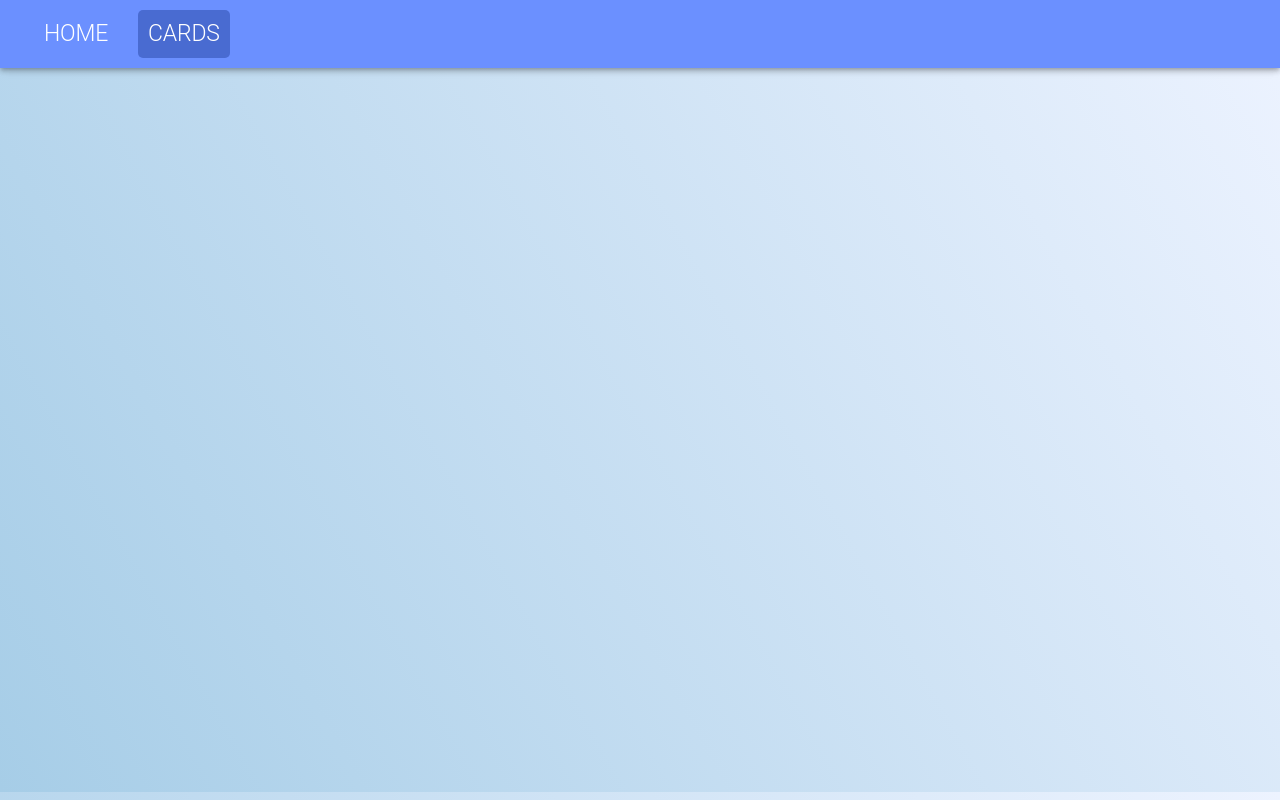
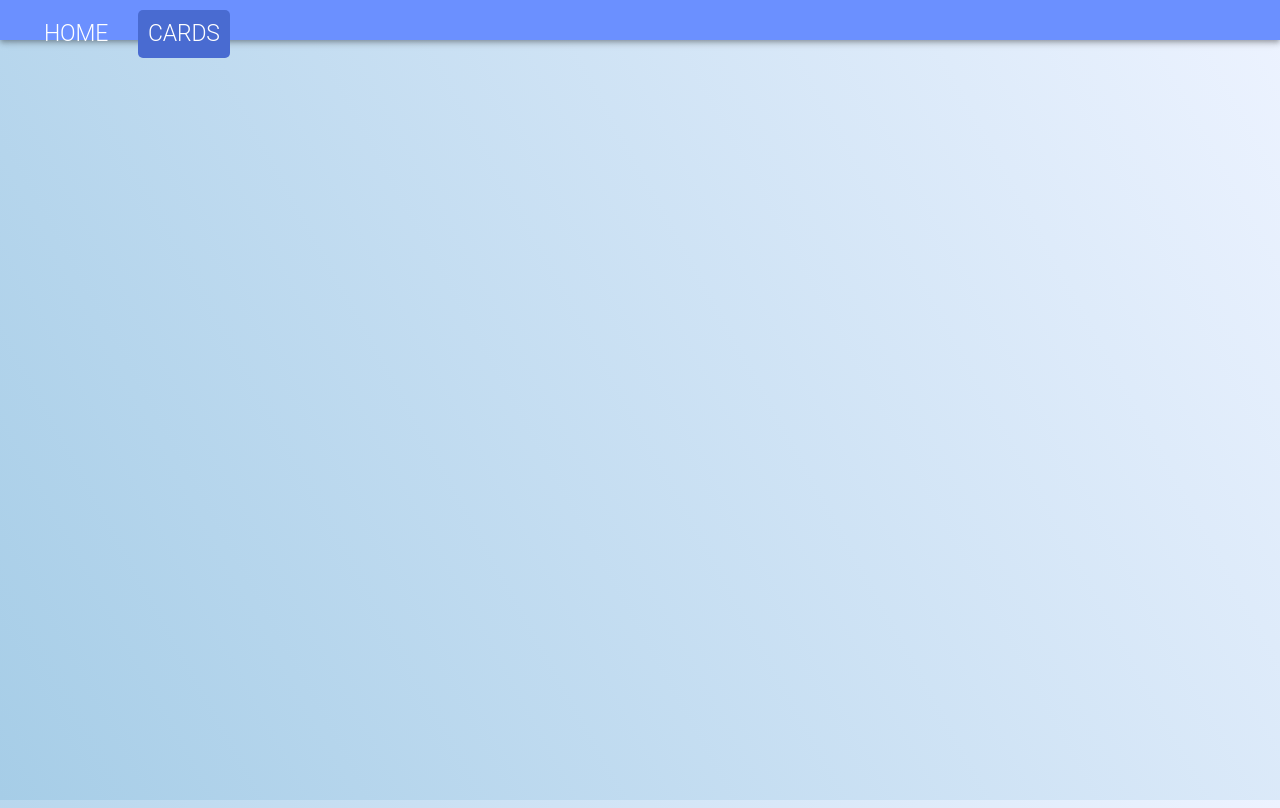
Before and after one commit to Rimpy99/todo-mui-react, a React (Create React App) app: page /cards in a window 1280 px wide. Built offline with nearby package versions, Linux system fonts and the light colour scheme.

Commit message:
removeCard btn added

```diff
--- a/src/components/Cards.tsx
+++ b/src/components/Cards.tsx
@@ -1,33 +1,57 @@
-import { Box } from '@mui/material';
+import { useEffect } from 'react';
+
+import { Box, Paper } from '@mui/material';
 import Masonry from '@mui/lab/Masonry';
+import { styled } from '@mui/system';
 
-import { useAppSelector } from '../app/hooks';
+import { useAppSelector, useAppDispatch } from '../app/hooks';
+import { removeCard }  from '../features/cardsSlice';
 // import { useSelector } from 'react-redux';
 // import { RootState } from '../app/store';
 
+const BoxCustomized = styled(Box)({
+    minHeight: '95vh',
+    display: 'flex',
+    justifyContent: 'center',
+    paddingTop: '50px',
+})
+
+const MasonryCustomized = styled(Masonry)({
+    width: '70%',
+})
+
+const CardCustomized = styled(Paper)({
+    width: '250px',
+    backgroundColor: 'red',
+})
+
 const Card: React.FC = () => {
+
+    const dispatch = useAppDispatch();
 
     const cards = useAppSelector((state) => state.cards);
 
-    console.log(cards.length)
+    useEffect(() => {
+
+        console.log(cards)
+
+    }, [cards])
+
 
     // cards.map(e => console.log(e.title))
 
     return(
-        <Box
-            minHeight="100vh"
-        >
-            <Masonry columns={4} spacing={2}>
+        <BoxCustomized>
+            <MasonryCustomized columns={3} spacing={2}>
                 {cards.map((e) => (
-                    <div>{e.title}</div>
+                    <CardCustomized>
+                        <h1>{e.title}</h1>
+                        <h2>{e.desc}</h2>
+                        <button onClick={() => dispatch(removeCard(e.id))}>DELETE</button>
+                    </CardCustomized>
                 ))}
-            </Masonry>
-        </Box>
-        // <div>
-        //     {cards.length !== 0 && cards.map((card) => (
-        //         <h1>{card.title}</h1>
-        //     ))}
-        // </div>
+            </MasonryCustomized>
+        </BoxCustomized>
     )
 }
 
--- a/src/components/CreateCard.tsx
+++ b/src/components/CreateCard.tsx
@@ -99,7 +99,7 @@ const CreateCard: React.FC = () => {
             display='flex'
             justifyContent="center"
             alignItems="center"
-            minHeight="100vh"
+            minHeight="95vh"
         >
             <CardContent>
                 <SuccessfulNotification sx={{ ...(success ? { opacity: 1, } : { opacity: 0, }) }}>
--- a/src/components/Navbar.tsx
+++ b/src/components/Navbar.tsx
@@ -21,9 +21,10 @@ const Navbar: React.FC = () => {
     return(
         <>
             <AppBar
-                position='fixed'
+                position='static'
                 sx={{
                     backgroundColor: '#6b90ff',
+                    height: '5vh',
                 }}
             >
                  <Container maxWidth="xl">
--- a/src/features/cardsSlice.ts
+++ b/src/features/cardsSlice.ts
@@ -17,7 +17,12 @@ const cardsSlice = createSlice({
             state.push(action.payload);
         },
         removeCard: (state, action: PayloadAction<number>) => {
-            state.filter(card => card.id !== action.payload);
+            // console.log(action.payload)
+            // state = state.filter(card => card.id !== action.payload);
+            // console.log(state)
+
+            const index = state.findIndex((todo) => todo.id === action.payload);
+            state.splice(index, 1);
         }
     }
 });
--- a/src/index.css
+++ b/src/index.css
@@ -10,4 +10,5 @@
 body{
   background: rgb(201,233,255);
   background: linear-gradient(61deg, rgb(166, 205, 231) 0%, rgba(237,243,255,1) 100%);
+  height: 100%;
 }
```
